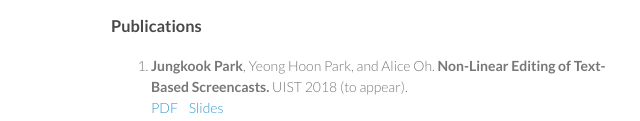
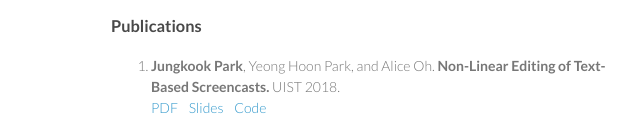
Before and after one commit to pjknkda/pjknkda.github.io, a plain HTML site: page index.html in a window 1280 px wide. Shown: the part 676-797 px from the top of the page, 459-1099 px from the left. Drawn offline with Linux system fonts and the light colour scheme.

Commit message:
Update index.html

```diff
--- a/index.html
+++ b/index.html
@@ -54,9 +54,10 @@
       <h3>Publications</h3>
       <ol class="sparse-list">
         <li>
-          <b>Jungkook Park</b>, Yeong Hoon Park, and Alice Oh. <b>Non-Linear Editing of Text-Based Screencasts.</b> UIST 2018 (to appear).<br />
+          <b>Jungkook Park</b>, Yeong Hoon Park, and Alice Oh. <b>Non-Linear Editing of Text-Based Screencasts.</b> UIST 2018.<br />
           <a href="./publications/uist2018_park.pdf" class="link-in-list">PDF</a>
-          <a href="./publications/uist2018_park_slides.pdf" class="link-in-list" disabled>Slides</a>
+          <a href="./publications/uist2018_park_slides.pdf" class="link-in-list">Slides</a>
+          <a href="https://github.com/elicast-research/non-linear-edit" class="link-in-list">Code</a>
         </li>
         <li>
           <b>Jungkook Park</b>, Yeong Hoon Park, Jinhan Kim, Jeongmin Cha, Suin Kim, and Alice Oh. <b>Elicast: Embedding Interactive Exercises in Instructional Programming Screencasts.</b> L@S 2018.<br />
```
